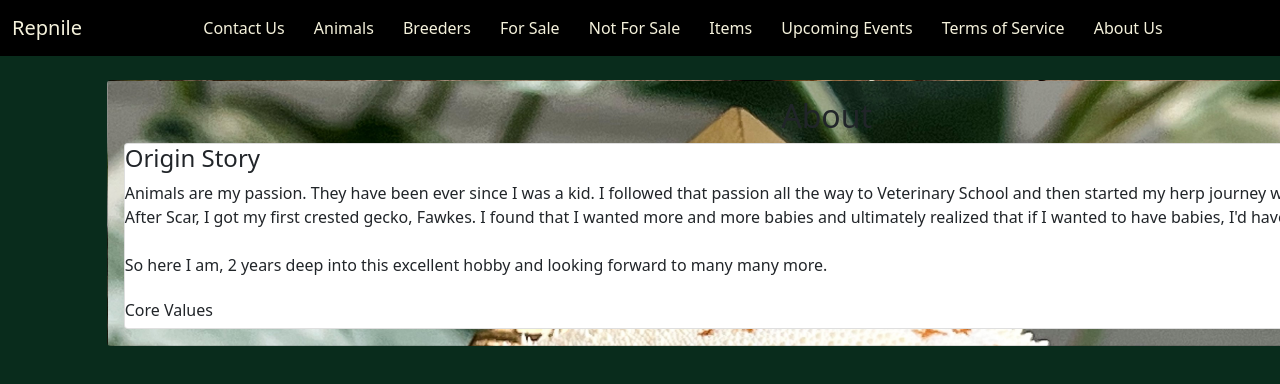
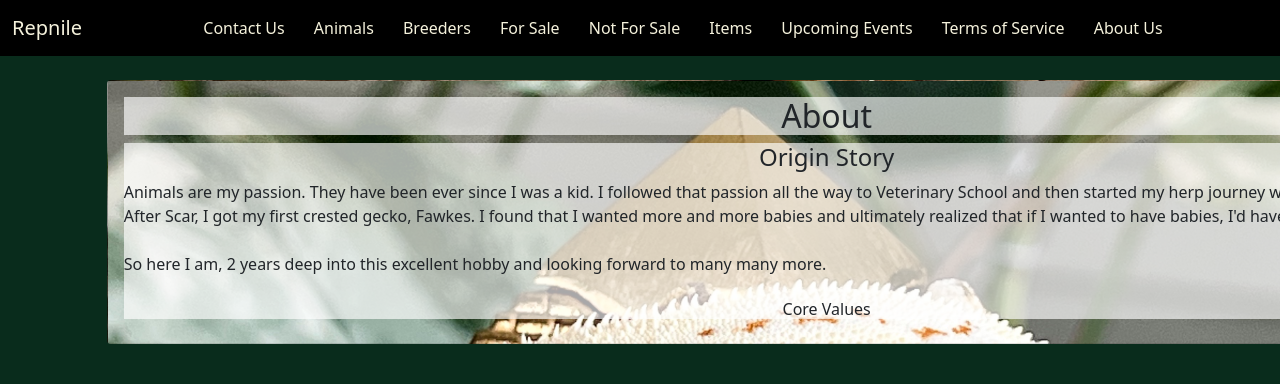
Before and after one commit to ktkinsey37/repnile-frontend, a React (Create React App) app: page /about in a window 1280 px wide. Shown: the top 384 px of the page. Built offline with nearby package versions, Linux system fonts and the light colour scheme.

Commit message:
working on push to text, css on messages and about page

```diff
--- a/package.json
+++ b/package.json
@@ -15,6 +15,7 @@
     "react-scripts": "4.0.3",
     "react-select": "^5.2.2",
     "reactstrap": "^9.0.1",
+    "twilio": "^3.79.0",
     "uuid": "^8.3.2",
     "web-vitals": "^1.1.2"
   },
--- a/src/AssortedSinglePages/About.css
+++ b/src/AssortedSinglePages/About.css
@@ -4,5 +4,5 @@
 }
 
 .aboutCardText {
-    background: rgba(255,255,255,0.66);
+    background: rgba(255, 255, 255, 0.66);
 }
--- a/src/AssortedSinglePages/About.js
+++ b/src/AssortedSinglePages/About.js
@@ -15,12 +15,12 @@ function About({ }) {
     <section className="col-md-10">
       <Card className="aboutCard" style={{ width: '90rem' }}>
         <CardBody className="col-md-12 ">
-          <CardTitle className="font-weight-bold text-center">
+          <CardTitle className="font-weight-bold text-center aboutCardText">
             <h2>About</h2>
           </CardTitle>
 
-          <Card>
-          <h4>
+          <CardTitle className="aboutCardText">
+          <h4 className="font-weight-bold text-center">
           Origin Story
           </h4>
 
@@ -33,11 +33,11 @@ function About({ }) {
 
           <br/>
           <br/>
-          <h6>
+          <h6 className="font-weight-bold text-center">
           Core Values
           </h6>
 
-          </Card>
+          </CardTitle>
 
         </CardBody>
       </Card>
--- a/src/MessagesComponents/MessageThread.js
+++ b/src/MessagesComponents/MessageThread.js
@@ -40,7 +40,7 @@ function MessageThread() {
   }
 
   return (
-    <section className="col-md-4">
+    <section className="col-md-4 justify-content-center">
       <Card>
         <CardBody>
           <CardTitle className="font-weight-bold text-center"></CardTitle>
--- a/src/MessagesComponents/MessagesPage.js
+++ b/src/MessagesComponents/MessagesPage.js
@@ -37,7 +37,7 @@ function MessagesPage() {
     }
 
   return (
-    <div className="col-md-12 offset-md-4">
+    <div className="col-md-12 offset-md-4 justify-content-center">
     <br/>
     <section className="col-md-10">
       <Card style={{ width: '30rem' }}>
--- a/src/MessagesComponents/OwnerMessageSender.js
+++ b/src/MessagesComponents/OwnerMessageSender.js
@@ -36,7 +36,6 @@ const OwnerMessageSender = ({ messageThread }) => {
     // login(formData);
     // Needs to send message to db, and update message sent... can just post message tomessages/id?
     setFormData(INITIAL_STATE);
-    console.log("************************************************************************************************HELLO")
     window.location.href = window.location.href;
   };
 
--- a/src/MessagesComponents/UserMessageSender.js
+++ b/src/MessagesComponents/UserMessageSender.js
@@ -63,16 +63,18 @@ const MessageSender = () => {
   /** render form */
 
   return (
-    <div>
+    <div className="text-center justify-content-center col-md-4">
       <UserMessageThread id={msgId} />
       <form onSubmit={handleSubmit}>
         <label htmlFor="messageText">Message:</label>
-        <input
+        <textarea
           id="messageText"
           name="messageText"
           value={formData.messageText}
           onChange={handleChange}
           placeholder="Message Text"
+          rows="4"
+          cols="40"
         />
         <br />
         <button>Send Message</button>
--- a/src/MessagesComponents/UserMessageThread.js
+++ b/src/MessagesComponents/UserMessageThread.js
@@ -48,7 +48,7 @@ function UserMessageThread({ id }) {
   }
 
   return (
-    <section className="col-md-4">
+    <section className="justify-content-center">
       <Card>
         <CardBody>
           <CardTitle className="font-weight-bold text-center"></CardTitle>
```
Also changed, not shown: src/MessagesComponents/Twilio.js (added, +17 -0 lines), 1 other file (tests, documents, lock files or other folders).
